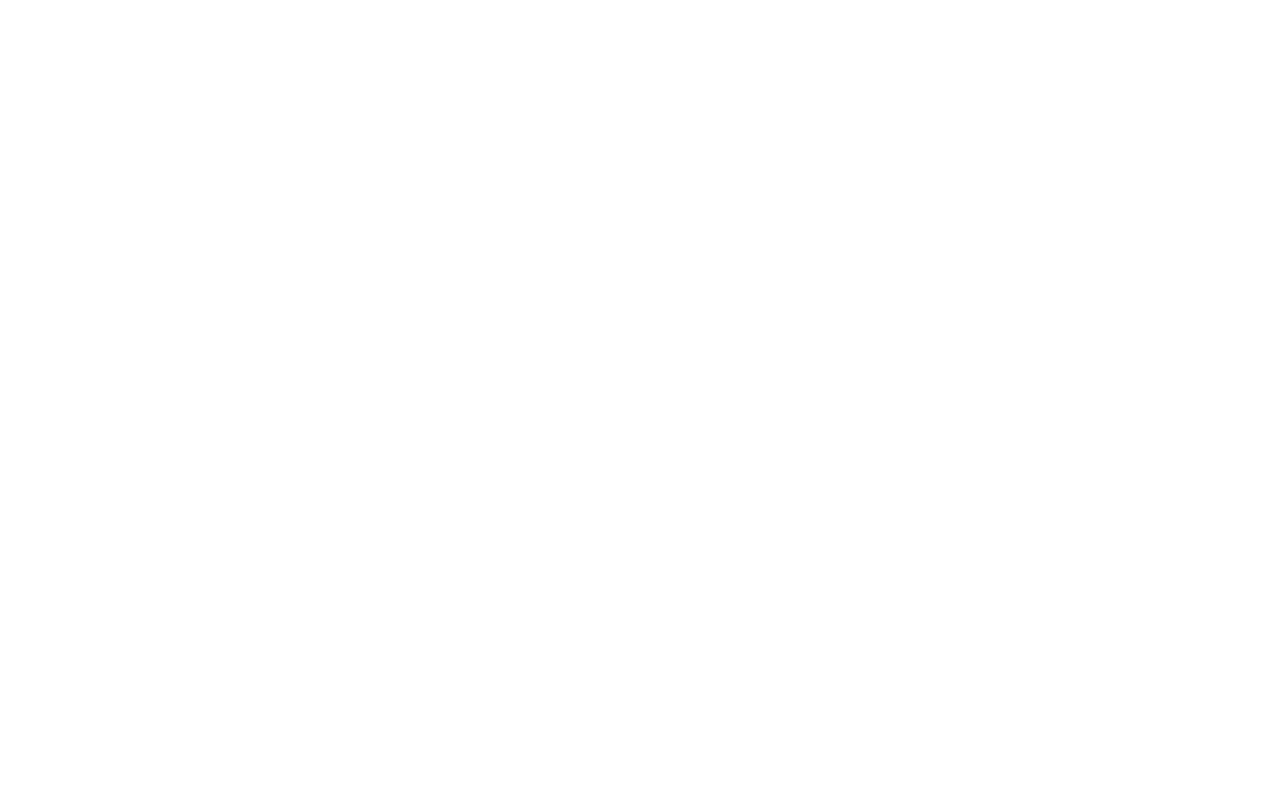
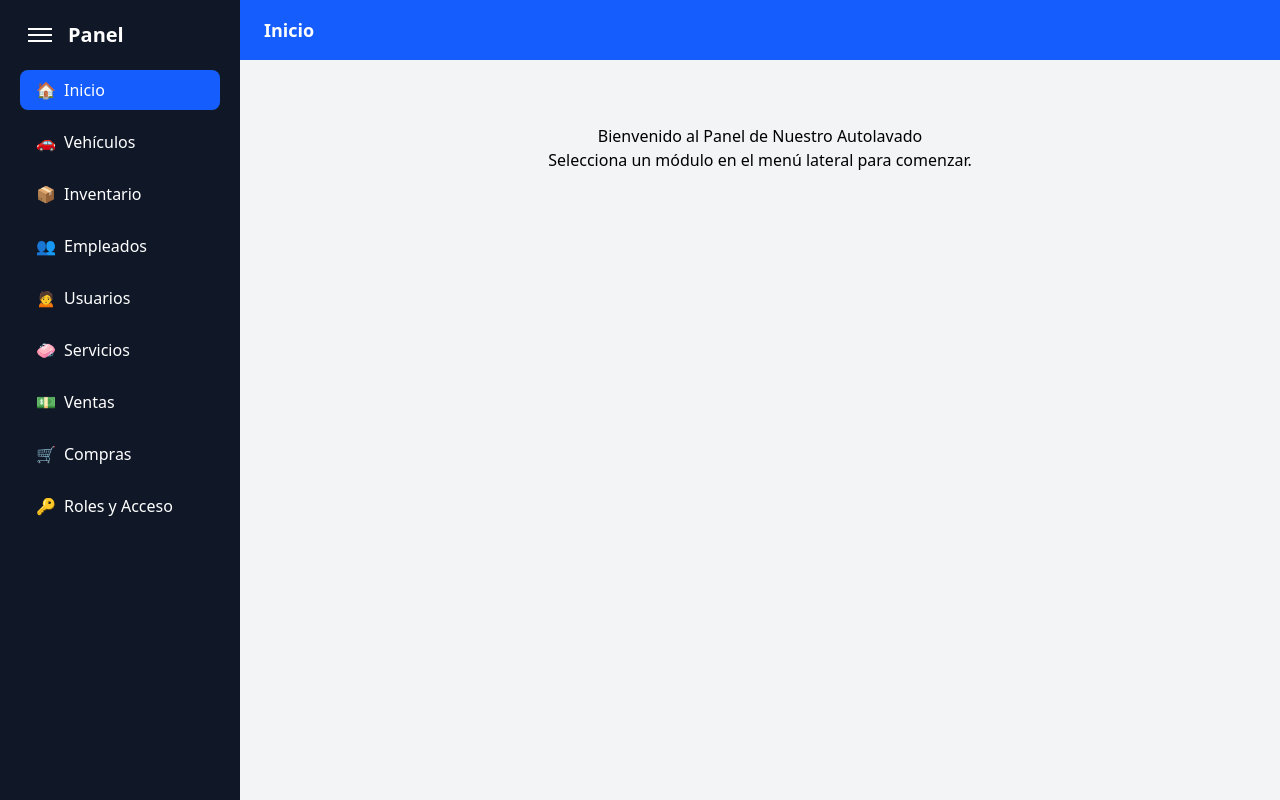
Before and after one commit to thewolf160/AquaGlossPro-Frontend, a React (Vite) app: page / in a window 1280 px wide. Built offline with nearby package versions, Linux system fonts and the light colour scheme.

Commit message:
subida de dashboard inicial

```diff
--- a/src/App.tsx
+++ b/src/App.tsx
@@ -1,9 +1,170 @@
-function App () {
-  return(
-    <>
+import { useState } from "react";
+import Home from "./modules/home/Home";
+import Vehicles from "./modules/vehicles/Vehicles";
+import Inventory from "./modules/inventory/Inventory";
+import Employees from "./modules/employees/Employees";
+import Users from "./modules/users/Users";
+import Services from "./modules/services/Services";
+import Sales from "./modules/sales/Sales";
+import Roles from "./modules/roles/Roles";
+import Purchases from "./modules/purchases/Purchases"; // 👈 NUEVO módulo
 
-    </>
-  )
+function App() {
+  const [activeModule, setActiveModule] = useState("home");
+  const [sidebarOpen, setSidebarOpen] = useState(true);
+
+  const moduleTitles: Record<string, string> = {
+    home: "Inicio",
+    vehicles: "Vehículos",
+    inventory: "Inventario",
+    employees: "Empleados",
+    users: "Usuarios",
+    services: "Servicios y Lavados",
+    sales: "Ventas",
+    roles: "Roles y Acceso",
+    purchases: "Compras", // 👈 NUEVO título
+  };
+
+  return (
+    <div className="flex h-screen font-sans">
+      {/* Sidebar */}
+      <aside
+        className={`bg-gray-900 text-white p-5 transition-all duration-300
+    ${sidebarOpen ? "w-60" : "w-16"} flex flex-col`}
+      >
+        {/* 👇 Contenedor con botón a la izquierda y título a la derecha */}
+        <div className="flex items-center mb-5">
+          {/* Botón hamburguesa */}
+          <button
+            onClick={() => setSidebarOpen(!sidebarOpen)}
+            className="p-2 rounded-md hover:bg-blue-500 focus:outline-none mr-2"
+          >
+            <span className="block w-6 h-0.5 bg-white mb-1"></span>
+            <span className="block w-6 h-0.5 bg-white mb-1"></span>
+            <span className="block w-6 h-0.5 bg-white"></span>
+          </button>
+
+          {/* Título Panel */}
+          <h2
+            className={`text-xl font-bold ${sidebarOpen ? "block" : "hidden"}`}
+          >
+            Panel
+          </h2>
+        </div>
+
+        <nav className="flex flex-col gap-3">
+          {renderButton(
+            "home",
+            "🏠 Inicio",
+            activeModule,
+            setActiveModule,
+            sidebarOpen,
+          )}
+          {renderButton(
+            "vehicles",
+            "🚗 Vehículos",
+            activeModule,
+            setActiveModule,
+            sidebarOpen,
+          )}
+          {renderButton(
+            "inventory",
+            "📦 Inventario",
+            activeModule,
+            setActiveModule,
+            sidebarOpen,
+          )}
+          {renderButton(
+            "employees",
+            "👥 Empleados",
+            activeModule,
+            setActiveModule,
+            sidebarOpen,
+          )}
+          {renderButton(
+            "users",
+            "🙍 Usuarios",
+            activeModule,
+            setActiveModule,
+            sidebarOpen,
+          )}
+          {renderButton(
+            "services",
+            "🧼 Servicios",
+            activeModule,
+            setActiveModule,
+            sidebarOpen,
+          )}
+          {renderButton(
+            "sales",
+            "💵 Ventas",
+            activeModule,
+            setActiveModule,
+            sidebarOpen,
+          )}
+          {renderButton(
+            "purchases",
+            "🛒 Compras",
+            activeModule,
+            setActiveModule,
+            sidebarOpen,
+          )}
+          {renderButton(
+            "roles",
+            "🔑 Roles y Acceso",
+            activeModule,
+            setActiveModule,
+            sidebarOpen,
+          )}
+        </nav>
+      </aside>
+
+      {/* Contenido */}
+      <main className="flex-1 bg-gray-100 flex flex-col">
+        <header className="bg-blue-600 text-white px-6 py-4 text-lg font-bold flex items-center">
+          {moduleTitles[activeModule]}
+        </header>
+
+        <div className="flex-1 p-6">
+          {activeModule === "home" && <Home />}
+          {activeModule === "vehicles" && <Vehicles />}
+          {activeModule === "inventory" && <Inventory />}
+          {activeModule === "employees" && <Employees />}
+          {activeModule === "users" && <Users />}
+          {activeModule === "services" && <Services />}
+          {activeModule === "sales" && <Sales />}
+          {activeModule === "roles" && <Roles />}
+          {activeModule === "purchases" && <Purchases />}{" "}
+          {/* 👈 NUEVO módulo */}
+        </div>
+      </main>
+    </div>
+  );
+}
+
+function renderButton(
+  module: string,
+  label: string,
+  activeModule: string,
+  setActiveModule: (m: string) => void,
+  sidebarOpen: boolean,
+) {
+  const isActive = activeModule === module;
+  return (
+    <button
+      onClick={() => setActiveModule(module)}
+      className={`flex items-center rounded-lg transition-colors px-4 py-2
+        ${isActive ? "bg-blue-600" : "hover:bg-blue-500 hover:text-white"}
+        ${sidebarOpen ? "justify-start gap-2" : "justify-center"}`}
+    >
+      {/* Ícono siempre visible */}
+      <span>{label.split(" ")[0]}</span>
+      {/* Texto solo visible si sidebar está abierto */}
+      <span className={`${sidebarOpen ? "inline" : "hidden"}`}>
+        {label.replace(/^[^\s]+\s/, "")}
+      </span>
+    </button>
+  );
 }
 
 export default App;
--- /dev/null
+++ b/src/modules/employees/Employees.tsx
@@ -0,0 +1,25 @@
+type Employee = {
+  name: string;
+  washed: number;
+};
+
+const employees: Employee[] = [
+  { name: "Pedro", washed: 5 },
+  { name: "María", washed: 8 },
+  { name: "José", washed: 3 },
+];
+
+export default function Employees() {
+  return (
+    <section>
+      <h2>Empleados</h2>
+      <ul>
+        {employees.map((e) => (
+          <li key={e.name}>
+            {e.name} - Vehículos lavados: {e.washed}
+          </li>
+        ))}
+      </ul>
+    </section>
+  );
+}
--- /dev/null
+++ b/src/modules/home/Home.tsx
@@ -0,0 +1,8 @@
+export default function Home() {
+  return (
+    <section style={{ textAlign: "center", marginTop: "40px" }}>
+      <h2>Bienvenido al Panel de Nuestro Autolavado</h2>
+      <p>Selecciona un módulo en el menú lateral para comenzar.</p>
+    </section>
+  );
+}
--- /dev/null
+++ b/src/modules/inventory/Inventory.tsx
@@ -0,0 +1,31 @@
+type Item = {
+  name: string;
+  stock: number;
+};
+
+const items: Item[] = [
+  { name: "Champú", stock: 10 },
+  { name: "Desengrasante", stock: 3 },
+  { name: "Silicona", stock: 0 },
+  { name: "Cera líquida", stock: 5 },
+];
+
+export default function Inventory() {
+  return (
+    <section>
+      <h2>Inventario</h2>
+      <ul>
+        {items.map((item) => (
+          <li key={item.name}>
+            {item.name} - Stock: {item.stock}
+            {item.stock === 0 && (
+              <span style={{ color: "red", marginLeft: "8px" }}>
+                ⚠️ Agotado
+              </span>
+            )}
+          </li>
+        ))}
+      </ul>
+    </section>
+  );
+}
--- /dev/null
+++ b/src/modules/purchases/Purchases.tsx
@@ -0,0 +1,34 @@
+type Purchase = {
+  item: string;
+  quantity: number;
+  price: number;
+  status: string;
+};
+
+const purchases: Purchase[] = [
+  { item: "Shampoo para autos", quantity: 10, price: 50, status: "Recibido" },
+  { item: "Cera líquida", quantity: 5, price: 120, status: "Pendiente" },
+  { item: "Guantes de limpieza", quantity: 20, price: 15, status: "Recibido" },
+  {
+    item: "Toallas de microfibra",
+    quantity: 30,
+    price: 25,
+    status: "Pendiente",
+  },
+];
+
+export default function Purchases() {
+  return (
+    <section style={{ textAlign: "center" }}>
+      <h2>Compras</h2>
+      <ul style={{ listStyle: "none", padding: 0 }}>
+        {purchases.map((p, index) => (
+          <li key={index}>
+            {p.item} - Cantidad: {p.quantity}, Precio: ${p.price}, Estado:{" "}
+            {p.status}
+          </li>
+        ))}
+      </ul>
+    </section>
+  );
+}
--- /dev/null
+++ b/src/modules/roles/Roles.tsx
@@ -0,0 +1,25 @@
+type Role = {
+  name: string;
+  permissions: string[];
+};
+
+const roles: Role[] = [
+  { name: "Admin", permissions: ["Inventario", "Ventas", "Usuarios"] },
+  { name: "Cajero", permissions: ["Ventas"] },
+  { name: "Supervisor", permissions: ["Vehículos", "Empleados"] },
+];
+
+export default function Roles() {
+  return (
+    <section style={{ textAlign: "center" }}>
+      <h2>Roles y Acceso</h2>
+      <ul style={{ listStyle: "none", padding: 0 }}>
+        {roles.map((r) => (
+          <li key={r.name}>
+            {r.name} - Permisos: {r.permissions.join(", ")}
+          </li>
+        ))}
+      </ul>
+    </section>
+  );
+}
--- /dev/null
+++ b/src/modules/sales/Sales.tsx
@@ -0,0 +1,25 @@
+type Sale = {
+  id: number;
+  total: number;
+  method: string;
+};
+
+const sales: Sale[] = [
+  { id: 1, total: 15, method: "Efectivo" },
+  { id: 2, total: 20, method: "Transferencia" },
+];
+
+export default function Sales() {
+  return (
+    <section>
+      <h2>Ventas</h2>
+      <ul>
+        {sales.map((sale) => (
+          <li key={sale.id}>
+            Factura #{sale.id} - ${sale.total} ({sale.method})
+          </li>
+        ))}
+      </ul>
+    </section>
+  );
+}
--- /dev/null
+++ b/src/modules/services/Services.tsx
@@ -0,0 +1,25 @@
+type Service = {
+  name: string;
+  price: number;
+};
+
+const services: Service[] = [
+  { name: "Lavado Sencillo", price: 5 },
+  { name: "Lavado Premium", price: 10 },
+  { name: "Combo Lavado + Aspirado", price: 12 },
+];
+
+export default function Services() {
+  return (
+    <section>
+      <h2>Servicios y Lavados</h2>
+      <ul>
+        {services.map((s) => (
+          <li key={s.name}>
+            {s.name} - ${s.price}
+          </li>
+        ))}
+      </ul>
+    </section>
+  );
+}
--- /dev/null
+++ b/src/modules/users/Users.tsx
@@ -0,0 +1,25 @@
+type User = {
+  name: string;
+  role: string;
+};
+
+const users: User[] = [
+  { name: "Carlos Pérez", role: "Admin" },
+  { name: "Ana Gómez", role: "Cajero" },
+  { name: "Luis Torres", role: "Supervisor" },
+];
+
+export default function Users() {
+  return (
+    <section>
+      <h2>Usuarios</h2>
+      <ul>
+        {users.map((u) => (
+          <li key={u.name}>
+            {u.name} - Rol: {u.role}
+          </li>
+        ))}
+      </ul>
+    </section>
+  );
+}
--- /dev/null
+++ b/src/modules/vehicles/Vehicles.tsx
@@ -0,0 +1,25 @@
+type Vehicle = {
+  plate: string;
+  status: "En Espera" | "En Lavado" | "Listo";
+};
+
+const vehicles: Vehicle[] = [
+  { plate: "ABC123", status: "En Espera" },
+  { plate: "XYZ789", status: "En Lavado" },
+  { plate: "LMN456", status: "Listo" },
+];
+
+export default function Vehicles() {
+  return (
+    <section>
+      <h2>Vehículos</h2>
+      <ul>
+        {vehicles.map((v) => (
+          <li key={v.plate}>
+            {v.plate} - {v.status}
+          </li>
+        ))}
+      </ul>
+    </section>
+  );
+}
```
